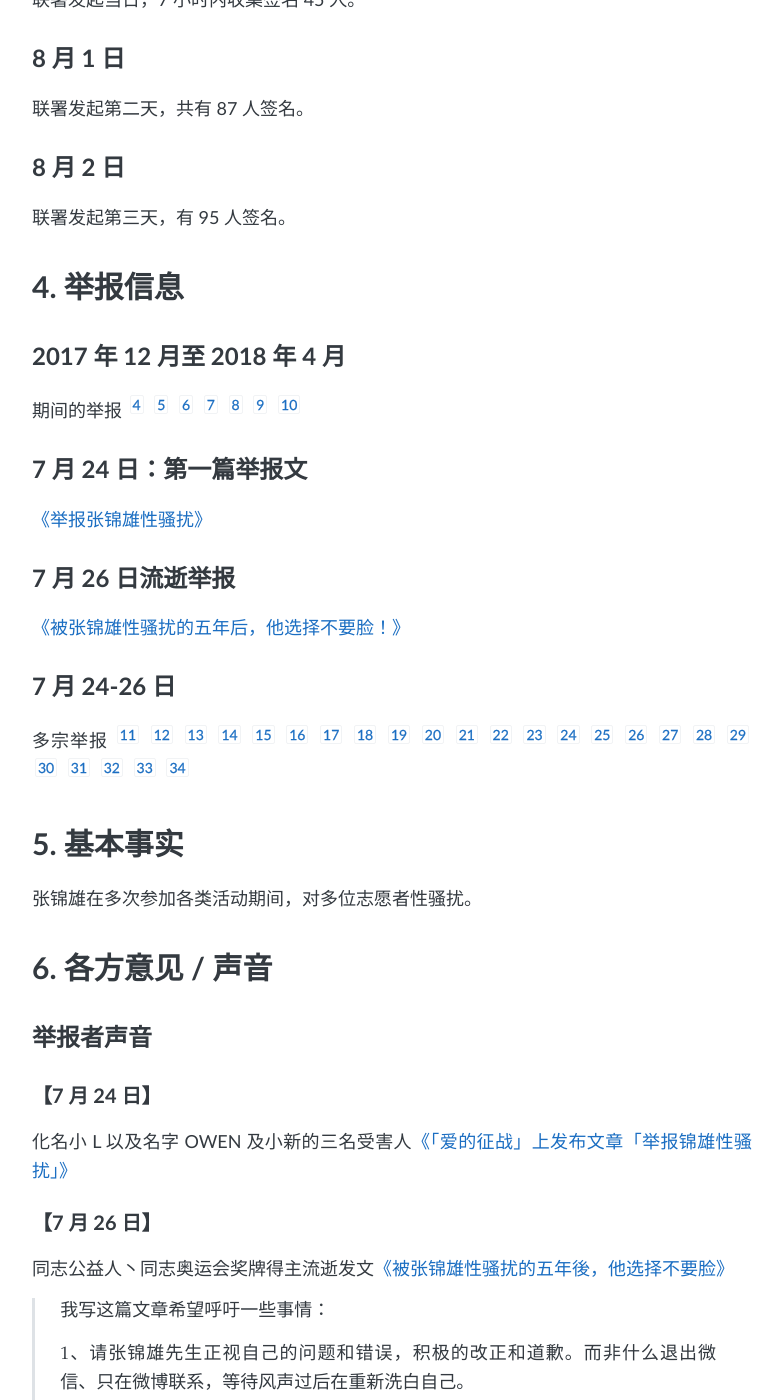
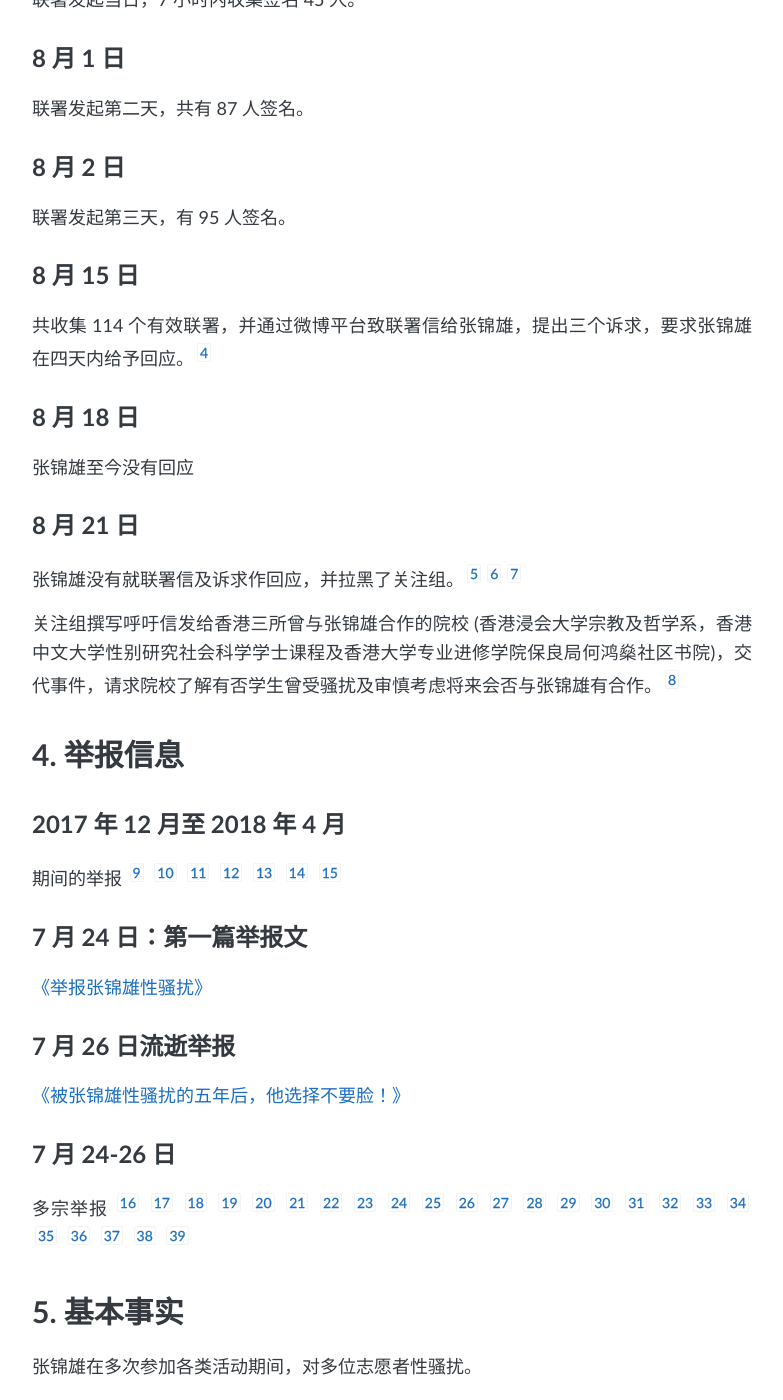
Before and after one commit to NGOMeToo/NGOMeToo.github.io, a Jekyll site: the page built from _posts/2018-08-03-Zhang-Jinxiong.md, in a window 1280 px wide and 1400 px high, scrolled down 4274 px. Shown: the whole window, without its empty margins (248-1031 px from the left). Built offline with Jekyll 4.4.1, drawn with Linux system fonts in a browser that asks for light colours; some of the changed text lies outside the part shown.

Commit message:
增加公开信

```diff
--- a/_posts/2018-08-03-Zhang-Jinxiong.md
+++ b/_posts/2018-08-03-Zhang-Jinxiong.md
@@ -17,7 +17,7 @@
 
 ---
 
-> 最后更新时间：2018.08.03
+> 最后更新时间：2018.08.21
 >
 > 阅读技巧说明：点击数字上标，可跳转到对应图片处；点击图片左下角回车键，可跳回上面文字位置。
 
@@ -139,6 +139,20 @@
 ## 8月2日
 
 联署发起第三天，有95人签名。
+
+## 8月15日
+
+共收集114个有效联署，并通过微博平台致联署信给张锦雄，提出三个诉求，要求张锦雄在四天内给予回应。[^70]
+
+## 8月18日
+
+张锦雄至今没有回应
+
+## 8月21日
+
+张锦雄没有就联署信及诉求作回应，并拉黑了关注组。[^71][^72][^73]
+
+关注组撰写呼吁信发给香港三所曾与张锦雄合作的院校(香港浸会大学宗教及哲学系，香港中文大学性别研究社会科学学士课程及香港大学专业进修学院保良局何鸿燊社区书院)，交代事件，请求院校了解有否学生曾受骚扰及审慎考虑将来会否与张锦雄有合作。[^74]
 
 
 # 4. 举报信息
@@ -462,3 +476,11 @@
 [^67]:![對張批評4.jpg](https://i.loli.net/2018/08/03/5b641da251826.jpg)
 [^68]:![對張批評5.jpg](https://i.loli.net/2018/08/03/5b641da264cb8.jpg)
 [^69]:![對張批評6.jpg](https://i.loli.net/2018/08/03/5b641da260583.jpg)
+
+[^70]:![给张锦雄的公开信.jpg](https://i.loli.net/2018/08/21/5b7c256793733.jpg)
+
+[^71]:![拉黑关注组01.jpg](https://i.loli.net/2018/08/21/5b7c34f881fd4.jpg)
+[^72]:![拉黑关注组02.jpg](https://i.loli.net/2018/08/21/5b7c34f85ef26.jpg)
+[^73]:![拉黑关注组03.jpg](https://i.loli.net/2018/08/21/5b7c34f8b3468.jpg)
+
+[^74]:![电邮截图.jpg](https://i.loli.net/2018/08/21/5b7c32a03029c.jpg)
```
